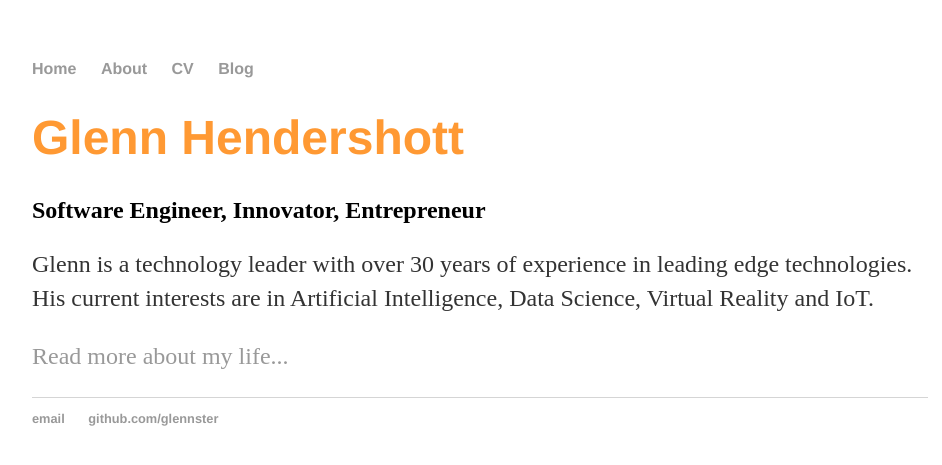
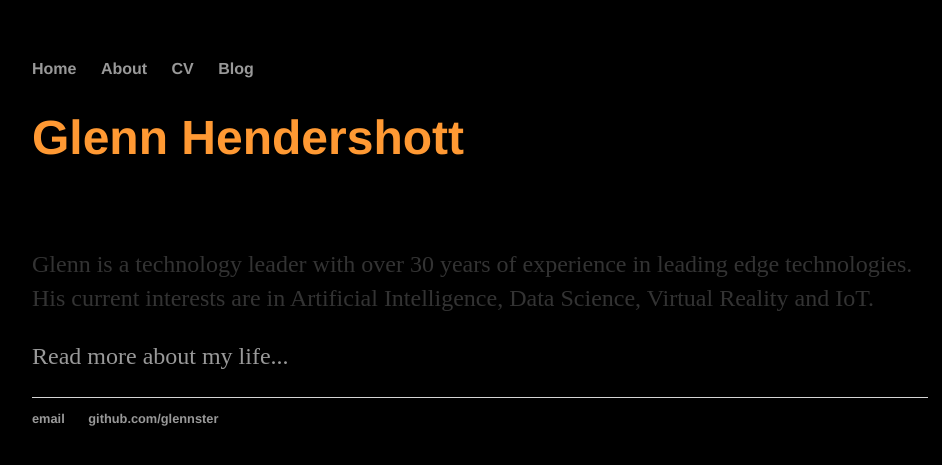
Before and after one commit to glennster/glennster.github.io, a Jekyll site: the page built from index.html, in a window 1280 px wide. Shown: the top 465 px of the page, without its empty margins (160-1102 px from the left). Built offline with Jekyll 4.4.1, drawn with Linux system fonts in a browser that asks for light colours.

Commit message:
Update main.css

```diff
--- a/css/main.css
+++ b/css/main.css
@@ -1,7 +1,7 @@
 body {
     margin: 60px auto;
     width: 70%;
-    background-color: #0000
+    background-color: black
 }
 nav ul, footer ul {
     font-family:'Helvetica', 'Arial', 'Sans-Serif';
```
